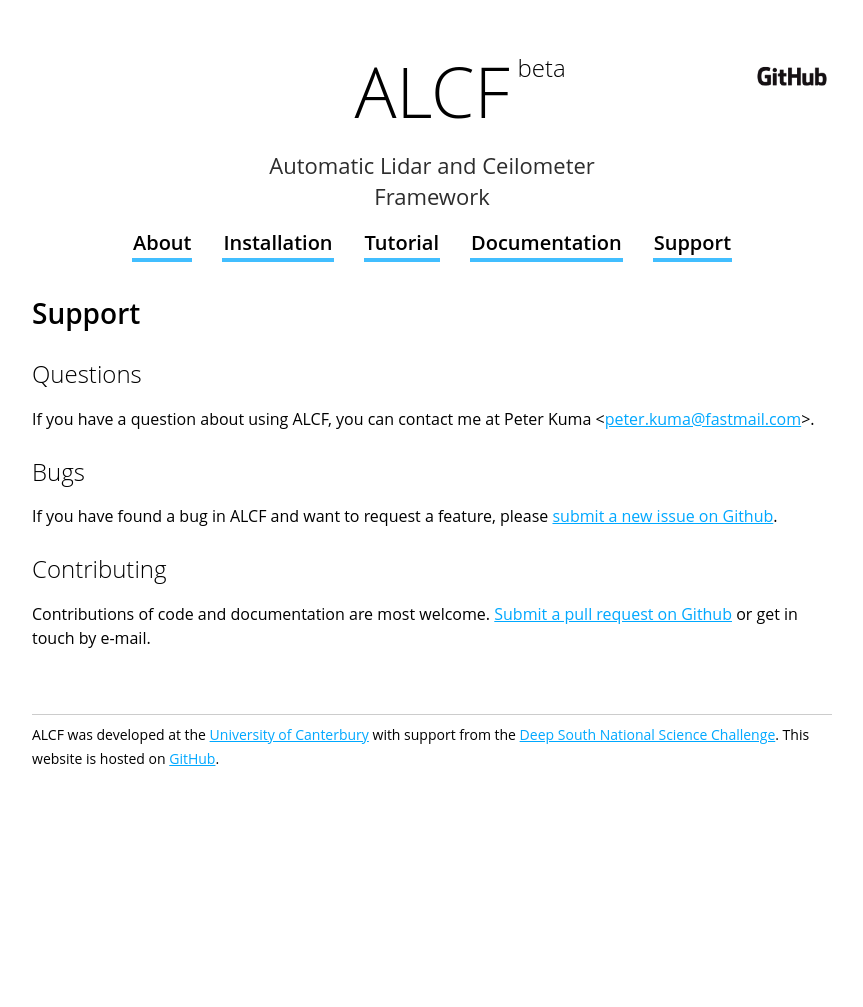
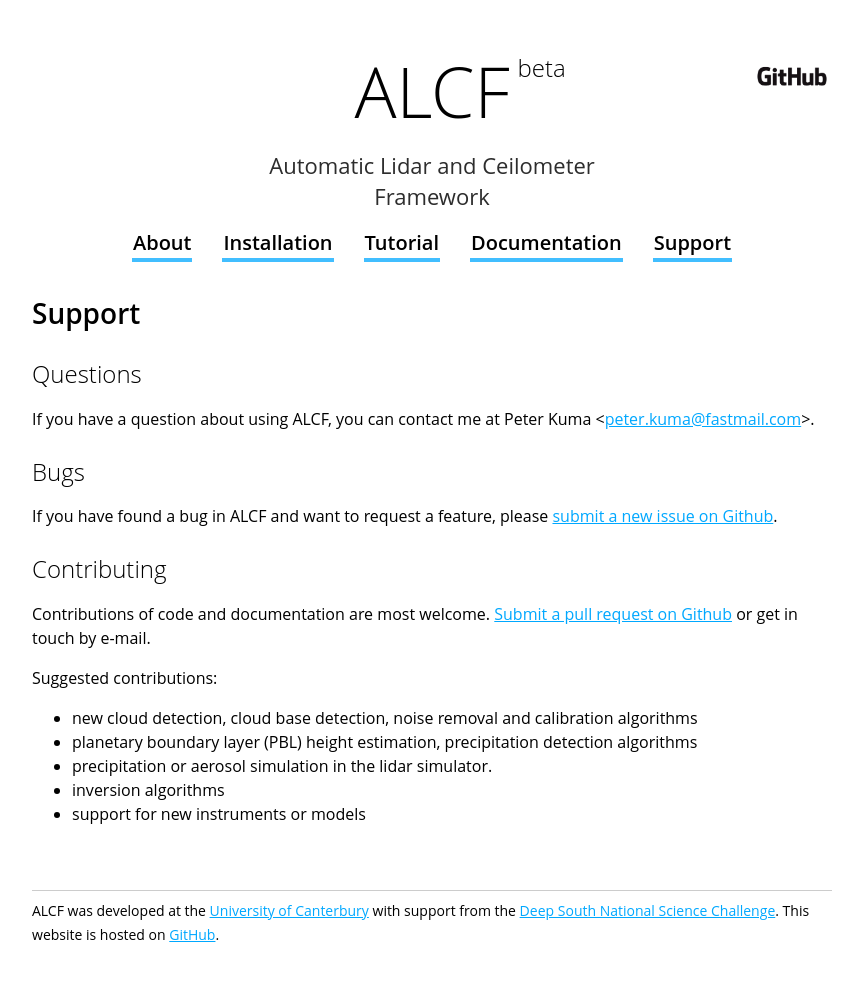
Before and after one commit to alcf-lidar/alcf, a Jekyll site: the page built from docs/support/index.md, in a window 1280 px wide. Shown: the whole page, without its empty margins (208-1071 px from the left). Built offline with Jekyll 4.4.1, drawn with Linux system fonts in a browser that asks for light colours; before the commit the page ends 900 px from its top, so only the background shows below that.

Commit message:
docs: suggested contributions

```diff
--- a/docs/support/index.md
+++ b/docs/support/index.md
@@ -19,3 +19,13 @@ please [submit a new issue on Github](https://github.com/peterkuma/alcf/issues).
 
 Contributions of code and documentation are most welcome. [Submit a pull request
 on Github](https://github.com/peterkuma/alcf/pulls) or get in touch by e-mail.
+
+Suggested contributions:
+
+- new cloud detection, cloud base detection, noise removal and calibration
+    algorithms
+- planetary boundary layer (PBL) height estimation, precipitation detection
+    algorithms
+- precipitation or aerosol simulation in the lidar simulator.
+- inversion algorithms
+- support for new instruments or models
```
